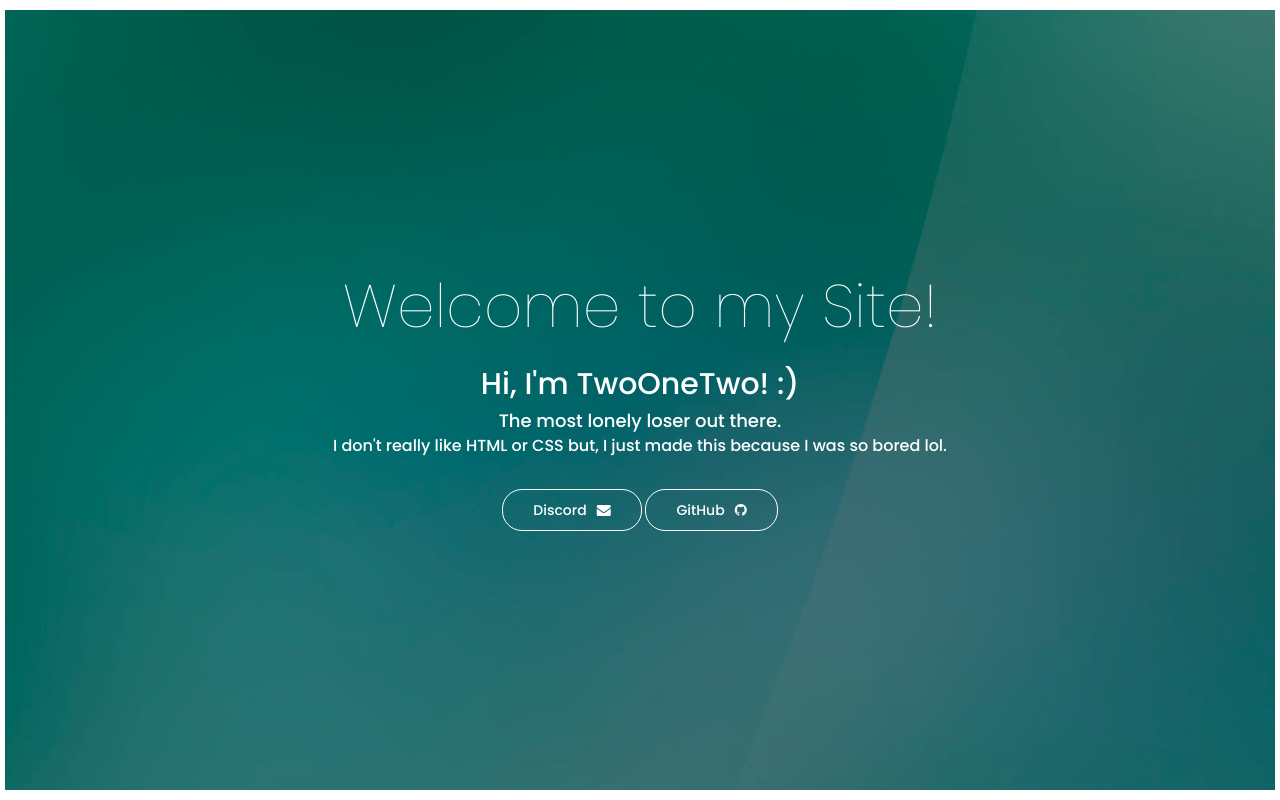
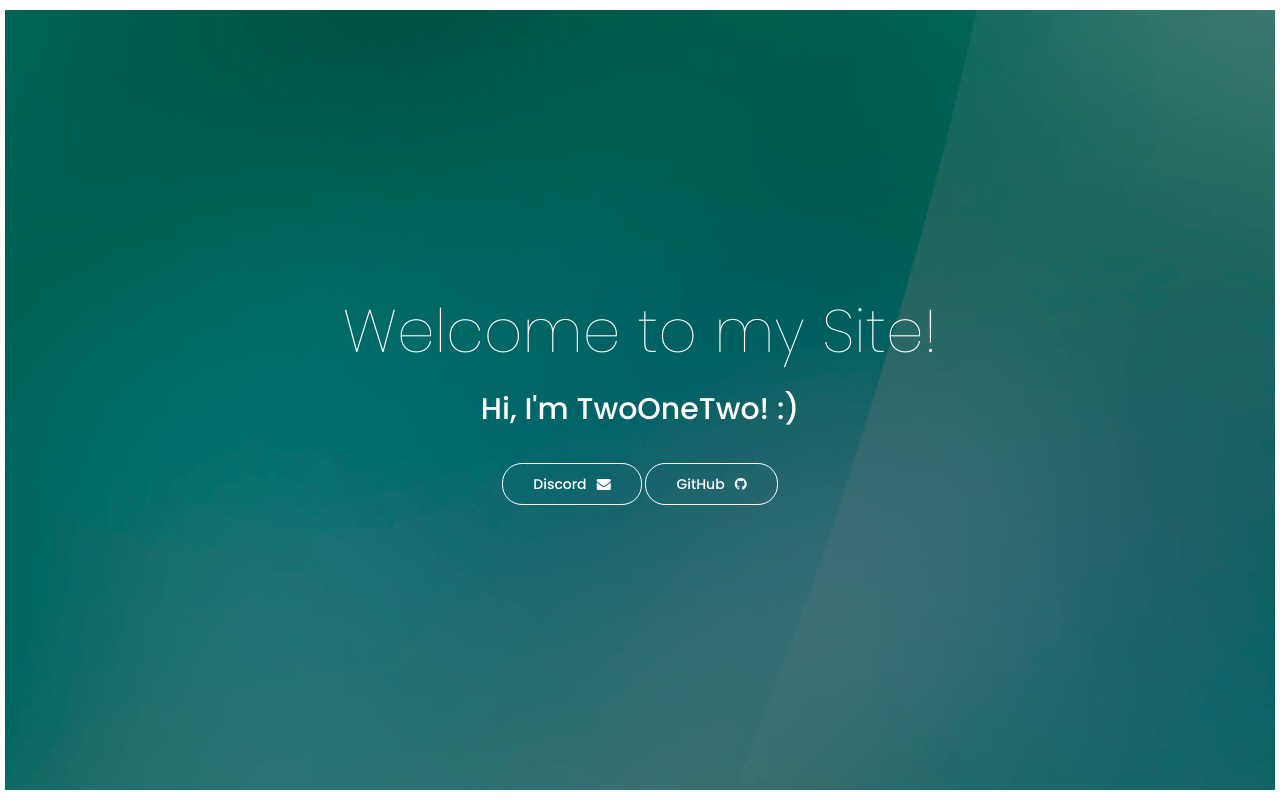
Before and after one commit to LarryTheFatCat/Portfolio-OLD, a plain HTML site: page index.html in a window 1280 px wide. Drawn offline with Linux system fonts and the light colour scheme.

Commit message:
cleared some stuff

```diff
--- a/index.html
+++ b/index.html
@@ -16,8 +16,6 @@
 			<div class="banner-content">
 				<h1>Welcome to my Site!</h1>
 				<h2>Hi, I'm TwoOneTwo! :)</h2>
-				<h4>The most lonely loser out there.</h4>
-				<h5>I don't really like HTML or CSS but, I just made this because I was so bored lol.</h5>
 				<br />
 				<a href="https://discords.com/bio/p/twoonetwo" target="_blank" class="btn">
 					<span class="btn-text">Discord</span>
```
